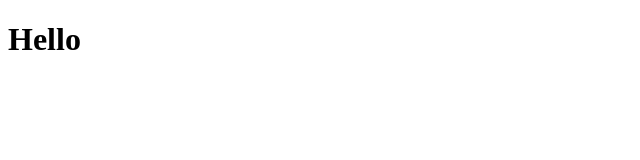
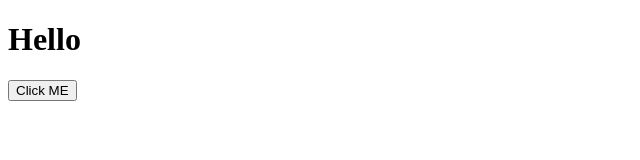
Before and after one commit to dhanushperumal02/ubiquitous-octo-waffle, a plain HTML site: page index.html in a window 1280 px wide. Shown: the whole page, without its empty margins (0-640 px from the left). Drawn offline with Linux system fonts and the light colour scheme.

Commit message:
add button

```diff
--- a/index.html
+++ b/index.html
@@ -7,5 +7,6 @@
 </head>
 <body>
     <h1>Hello</h1>
+    <button>Click ME</button>
 </body>
 </html>
```
